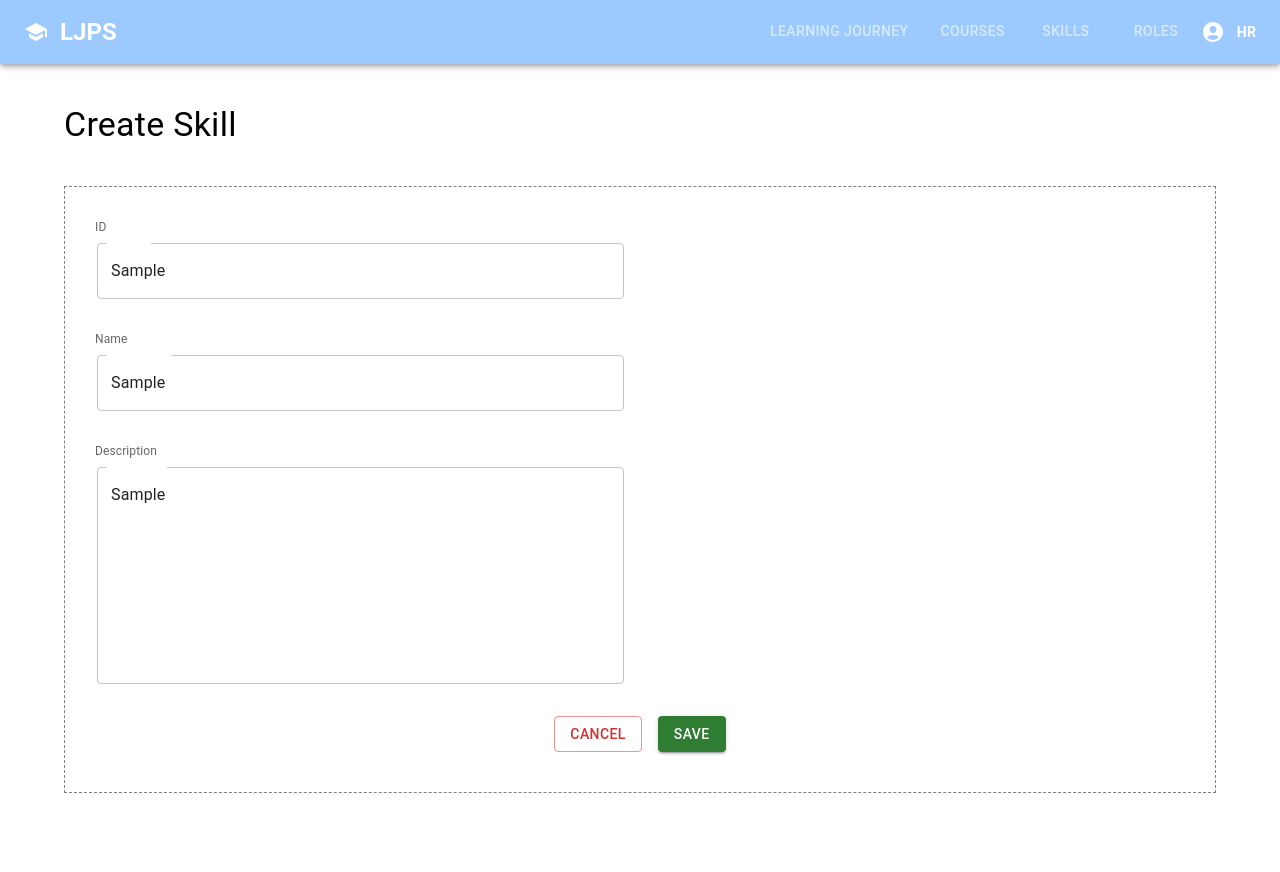
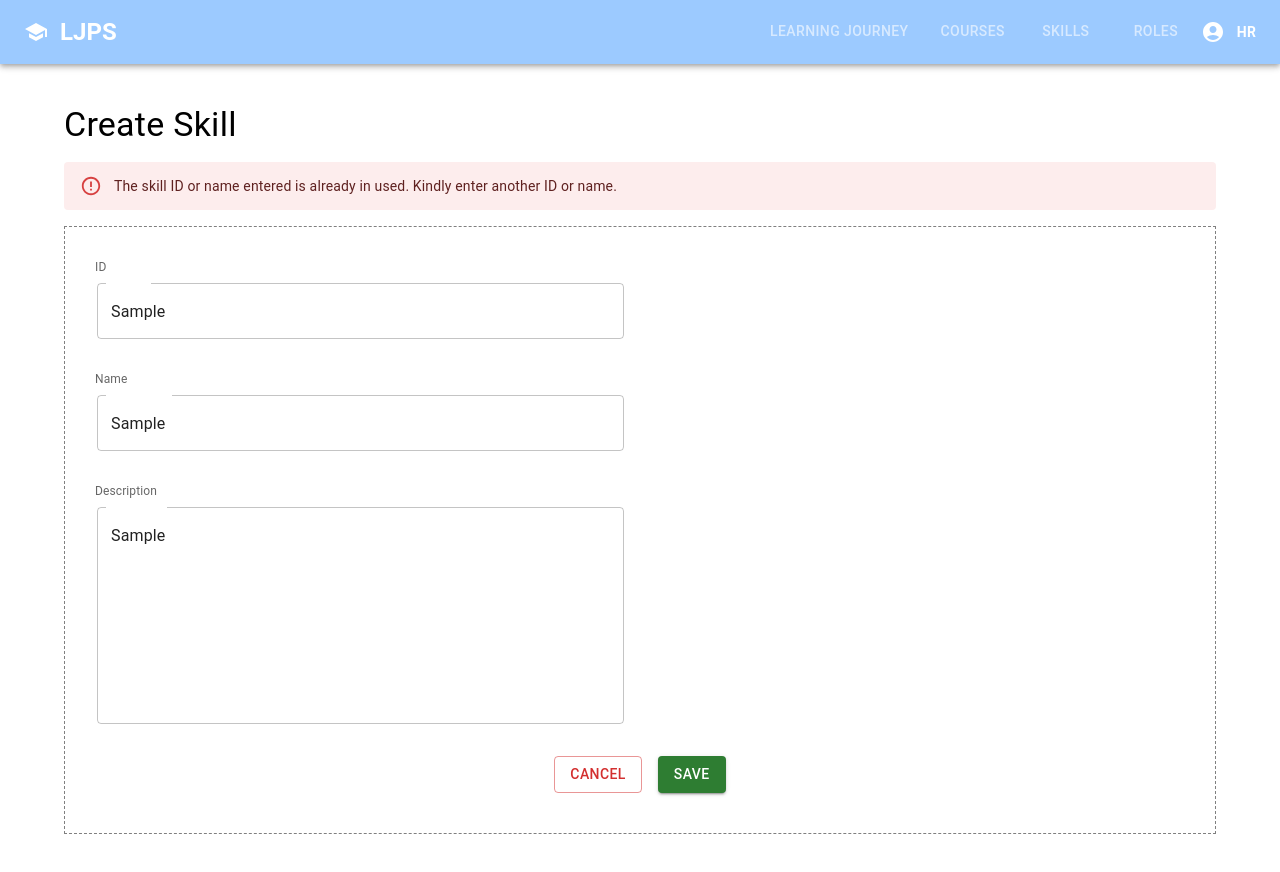
Before and after one commit to huilynt/LJMS, a React (Create React App) app: page /hr/skills/create in a window 1280 px wide. Both pictures are taken after typing "Sample", "Sample", "Sample" into the empty fields and a click on the button "SAVE". Before the commit the page ends 833 px from the top, so only its background shows below. Built offline with nearby package versions, Linux system fonts and the light colour scheme; no server answers.

Commit message:
Updated setError, works properly now
changed the setError to take in strings rather than true false.

```diff
--- a/src/pages/CreateSkill.js
+++ b/src/pages/CreateSkill.js
@@ -20,7 +20,7 @@ function CreateSkill(){
         }
     );
     const [createConfirm, setCreateConfirm] = useState(false);
-    const [error, setError] = useState(false);
+    const [error, setError] = useState("");
 
     let navigate = useNavigate();
 
@@ -37,19 +37,15 @@ function CreateSkill(){
 
         axios.post('http://127.0.0.1:5000/skill/create', skill)
         .then((response) =>{
-            console.log(response.data.code)
-            if (response.data.code !== 200){
-                setError(true);
-            }
-            else{
-                setCreateConfirm(true);
-            }
+            setCreateConfirm(true);
         })
         .catch(error => {
             console.log(error)
+            setError("The skill ID or name entered is already in used. Kindly enter another ID or name.");
         })
+    };
 
-    };
+
 
     function cancelChanges(){
         navigate("/hr/Skills")
@@ -58,7 +54,7 @@ function CreateSkill(){
     return (
         <Container sx={{mt:5}}>
             <Box sx={{ typography: { xs: 'h6', md:'h4'}}}>Create Skill</Box>
-            {error === true ? <Alert sx={{mb:-3, mt:2}} severity="error">The skill ID or name entered is already in used. Kindly enter another ID or name.</Alert> : <></>}
+            {error.length > 0 ? <Alert sx={{mb:-3, mt:2}} severity="error">{error}</Alert> : <></>}
             {/* <form onSubmit={saveChanges} > */}
                 <Box sx={{my:5, py:5, px:2, border:'1px dashed grey'}} component="form">
                     <Stack direction={{xs:"column", md:"row" }} spacing={5}>
```
